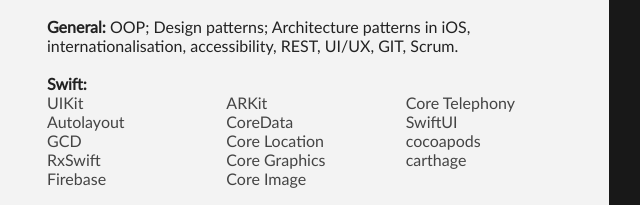
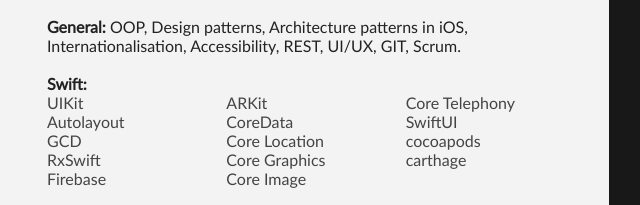
Before and after one commit to ZhYurk/CV, a plain HTML site: page index.html in a window 1280 px wide. Shown: the part 191-396 px from the top of the page, 431-1071 px from the left. Drawn offline with Linux system fonts and the light colour scheme.

Commit message:
fixed typos

```diff
--- a/index.html
+++ b/index.html
@@ -85,9 +85,9 @@
 
           <div class="sectionContent">
             <div>
-              <span style="font-weight: bold;">General: </span>OOP; Design
-              patterns; Architecture patterns in iOS, internationalisation,
-              accessibility, REST, UI/UX, GIT, Scrum.
+              <span style="font-weight: bold;">General: </span>OOP, Design
+              patterns, Architecture patterns in iOS, Internationalisation,
+              Accessibility, REST, UI/UX, GIT, Scrum.
             </div>
             <br />
             <div style="font-weight: bold;">Swift:</div>
```
